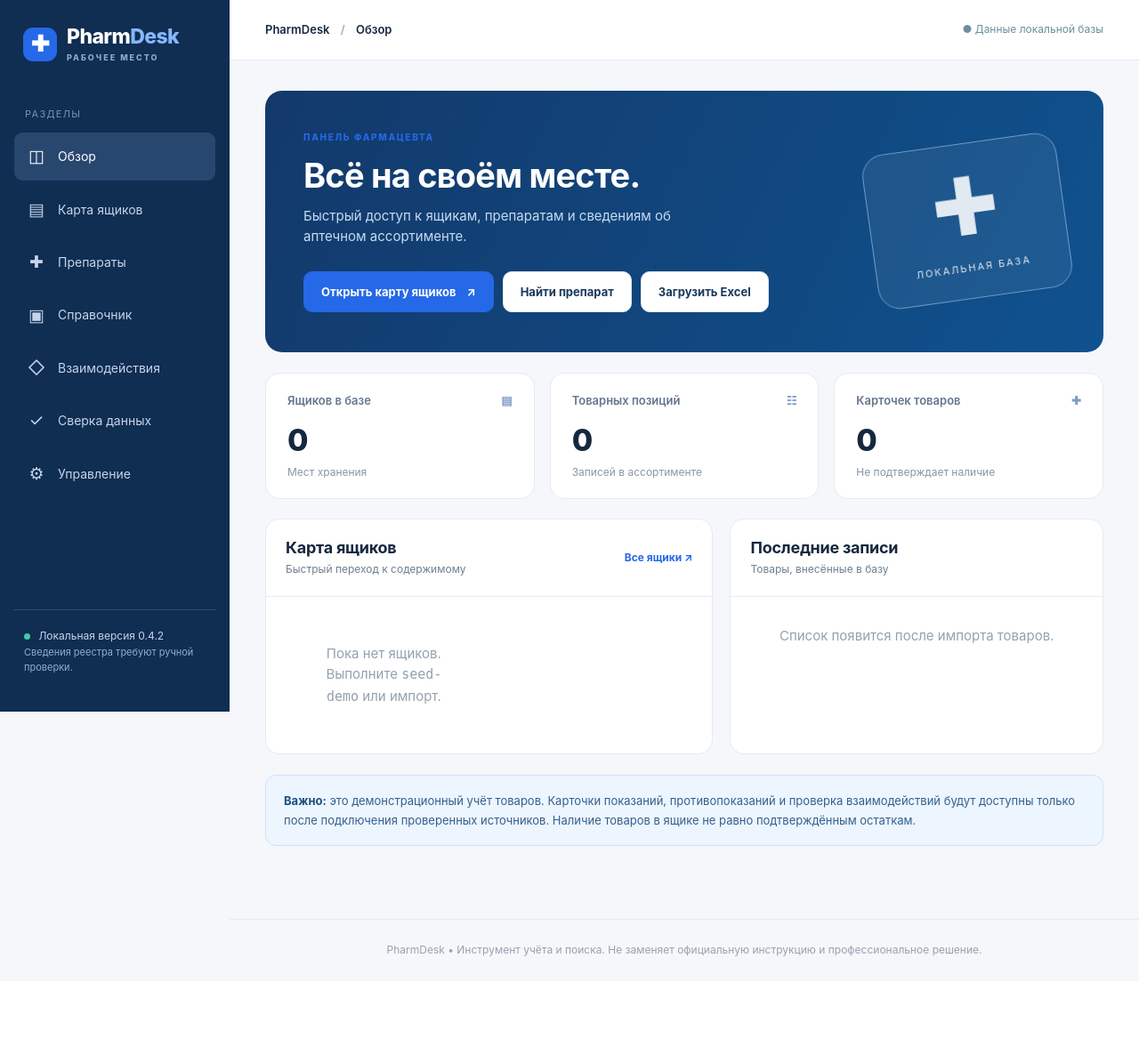
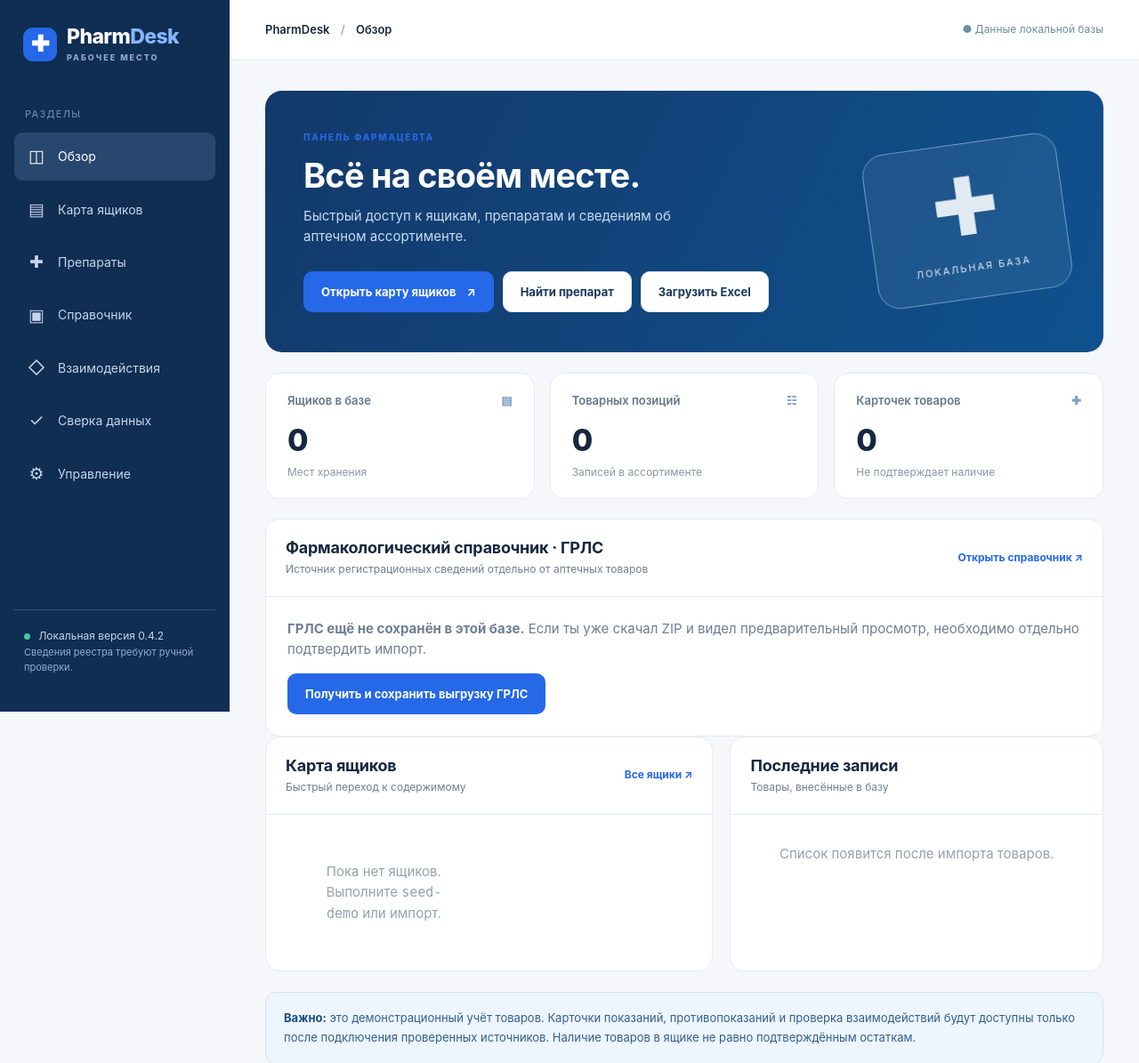
Before and after one commit to BogdanMaslyuk/PharmDesk, a FastAPI app: page / in a window 1280 px wide. Shown: the top 1195 px of the page at 89% size. Before the commit the page ends 1075 px from the top, so only its background shows below. Run offline with FastAPI, Linux system fonts and the light colour scheme; data that the repository does not hold is empty.

Commit message:
PharmDesk v0.4.3: visibly integrate GRLS source counts, fix version label and diagnostics

```diff
--- a/app/templates/home.html
+++ b/app/templates/home.html
@@ -7,6 +7,34 @@
   <div class="stat"><div class="stat-title">Товарных позиций <span>☷</span></div><div class="stat-value">{{ items_count }}</div><div class="stat-desc">Записей в ассортименте</div></div>
   <div class="stat"><div class="stat-title">Карточек товаров <span>✚</span></div><div class="stat-value">{{ medicines_count }}</div><div class="stat-desc">Не подтверждает наличие</div></div>
 </div>
+<section class="panel catalog-home-panel">
+  <div class="panel-head"><div>
+    <h2>Фармакологический справочник · ГРЛС</h2>
+    <p>Источник регистрационных сведений отдельно от аптечных товаров</p>
+  </div><a class="text-link" href="/catalog">Открыть справочник ↗</a></div>
+  <div class="panel-body">
+    {% if registry_batch %}
+      <div class="catalog-home-summary">
+        <div>
+          <div class="eyebrow">ИМПОРТИРОВАННЫЕ СВЕДЕНИЯ ГРЛС</div>
+          <strong class="catalog-home-number">{{"{:,}".format(registry_batch.row_count).replace(',', ' ')}}</strong>
+          <div class="muted">Исходных записей из выгрузки от {{registry_batch.snapshot_on.strftime('%d.%m.%Y')}}</div>
+        </div>
+        <div>
+          <div class="eyebrow">РУЧНАЯ СВЕРКА</div>
+          <strong class="catalog-home-number">{{curated_count}}</strong>
+          <div class="muted">Регистрационных карточек, внесённых человеком</div>
+        </div>
+      </div>
+      <p class="field-hint">ГРЛС содержит сведения из официального файла, но не означает, что каждый препарат уже сопоставлен с товаром.</p>
+      <div class="actions"><a class="btn btn-primary" href="/catalog?view=grls">Смотреть импортированные препараты</a>
+        <a class="btn btn-white" href="/catalog?view=manual">Ручные карточки</a></div>
+    {% else %}
+      <p><strong>ГРЛС ещё не сохранён в этой базе.</strong> Если ты уже скачал ZIP и видел предварительный просмотр, необходимо отдельно подтвердить импорт.</p>
+      <a class="btn btn-primary" href="/catalog/grls/import">Получить и сохранить выгрузку ГРЛС</a>
+    {% endif %}
+  </div>
+</section>
 <div class="two-col">
   <section class="panel"><div class="panel-head"><div><h2>Карта ящиков</h2><p>Быстрый переход к содержимому</p></div><a href="/drawers" class="text-link">Все ящики ↗</a></div>
   <div class="drawer-preview">{% for d in drawers %}<a class="drawer-tile" href="/drawers/{{ d.number }}"><span class="tile-id">№ {{ d.number }}</span><b>{{ d.name }}</b><span class="tile-arrow">↗</span></a>{% else %}<div class="empty-mini">Пока нет ящиков. Выполните <code>seed-demo</code> или импорт.</div>{% endfor %}</div></section>
```
